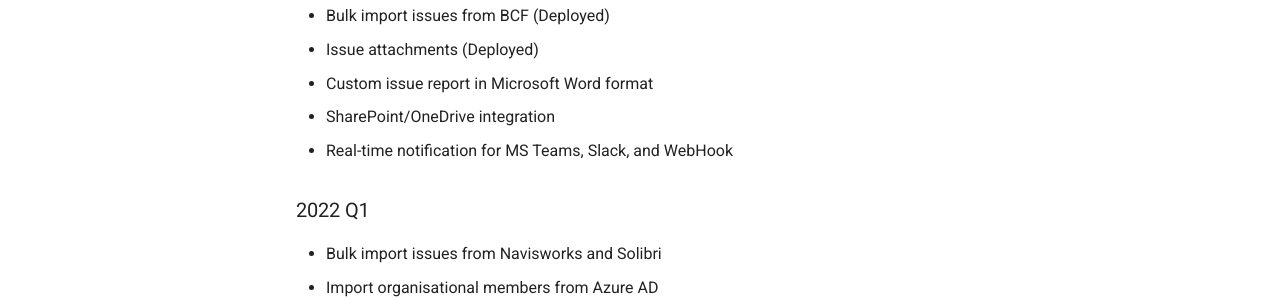
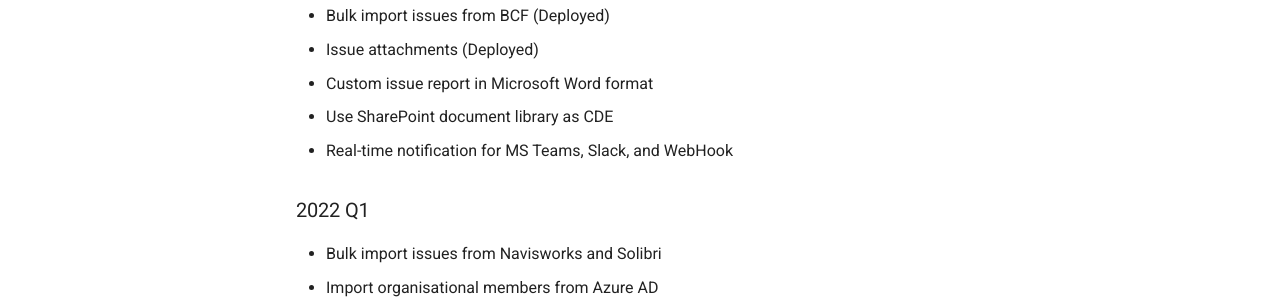
Before and after one commit to Transformosa/bimU.io.Docs, an MkDocs documentation site: the page built from docs/agile/product-roadmap.md, in a window 1280 px wide and 1276 px high. Shown: the part 493-793 px from the top of the window. Built offline with MkDocs 1.6.1 and Material for MkDocs 9.7.7, drawn with Linux system fonts in a browser that asks for light colours; comment, search, counter and statistics services are not loaded.

Commit message:
Updated roadmap

```diff
--- a/docs/agile/product-roadmap.md
+++ b/docs/agile/product-roadmap.md
@@ -8,7 +8,7 @@
 - Bulk import issues from BCF (Deployed)
 - Issue attachments (Deployed)
 - Custom issue report in Microsoft Word format
-- SharePoint/OneDrive integration
+- Use SharePoint document library as CDE
 - Real-time notification for MS Teams, Slack, and WebHook
 
 ### 2022 Q1
```
